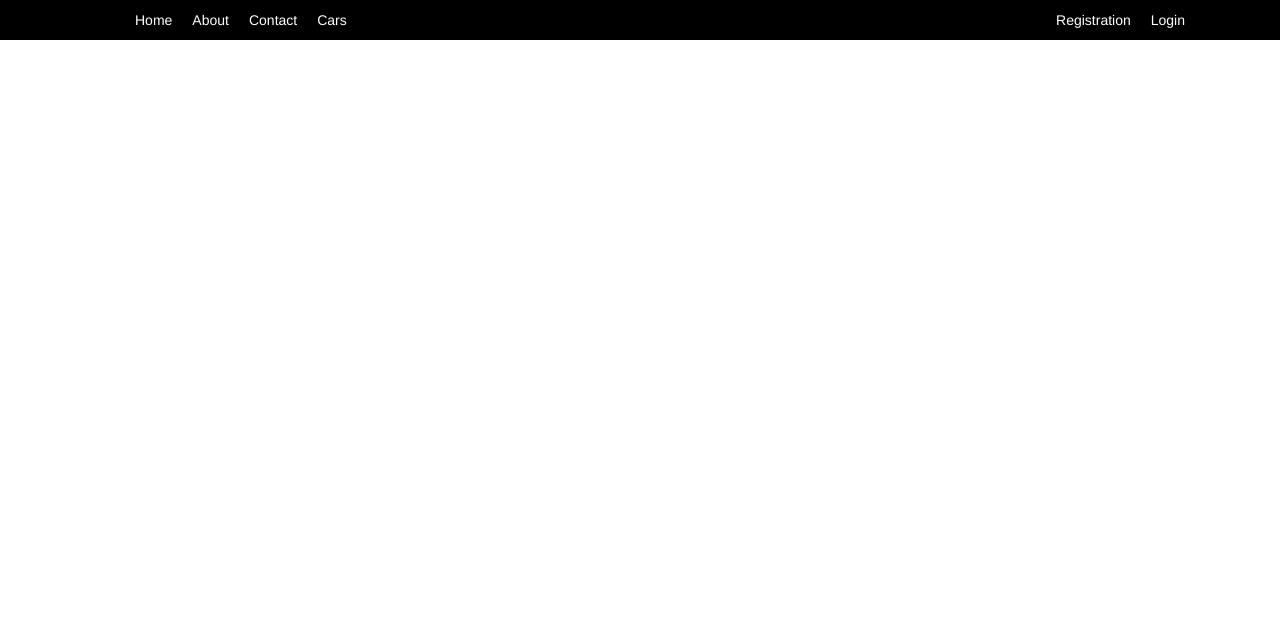
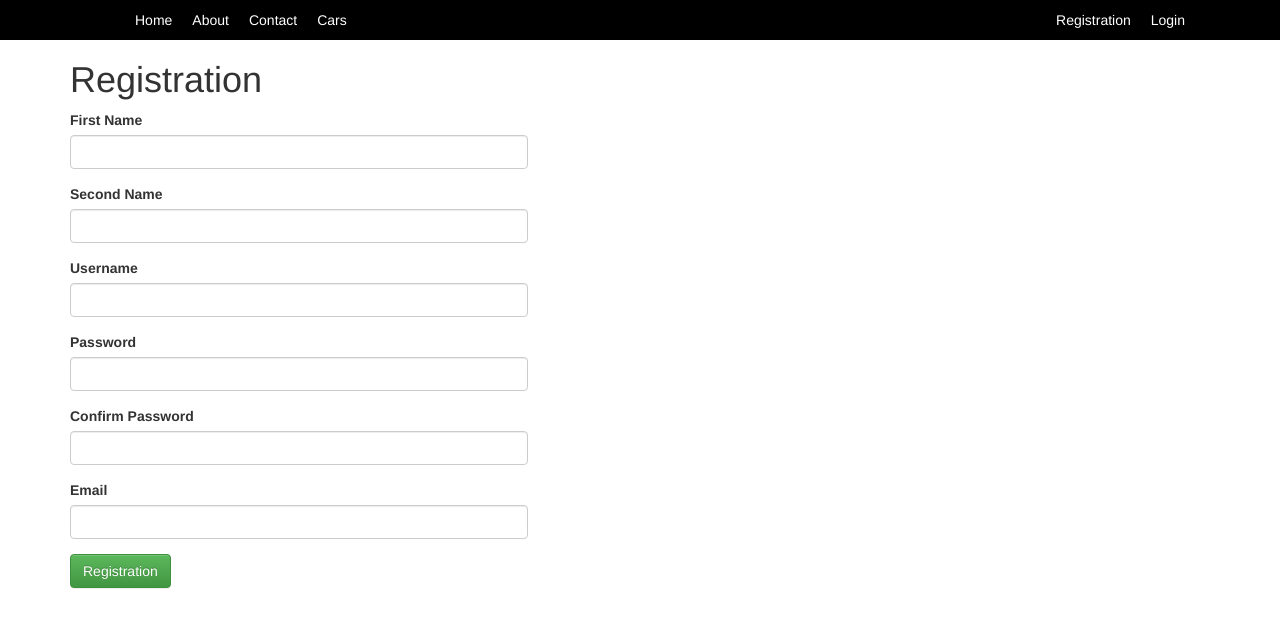
Before and after one commit to IvailoSakaliev/CarShop, an Angular app: page /registration in a window 1280 px wide. Before the commit this address led to /. Shown: the top 628 px of the page. Built offline with nearby package versions, Linux system fonts and the light colour scheme.

Commit message:
Add register component and servise

```diff
--- a/src/app/app.module.ts
+++ b/src/app/app.module.ts
@@ -5,6 +5,7 @@ import { UserModule } from "./user/user.module";
 import { NavigationComponent } from './navigation/navigation.component';
 import { FooterComponent } from './footer/footer.component';
 import { AppRoutesModule } from './router.module';
+import { HttpModule } from "@angular/http";
 
 @NgModule({
   declarations: [
@@ -14,6 +15,7 @@ import { AppRoutesModule } from './router.module';
   ],
   imports: [
     BrowserModule,
+    HttpModule,
     AppRoutesModule,
     UserModule
   ],
--- a/src/app/cars/car.component.html
+++ b/src/app/cars/car.component.html
@@ -1,18 +1,33 @@
 <h1>{{titleCars}}</h1>
 <div class="container">
     <div class="col-md-5">
-        <form action="">
+        <form (ngSubmit)= "submitCar()" #carForm = "ngForm">
             <div class="form-group">
                 <label for="name">Mark</label>
-                <input type="text" id="name" class="form-control" req>
+                <input type="text"
+                        id="name"
+                        class="form-control"
+                        [(ngModel)] = "car.name"
+                        name = "name"
+                        required>
             </div>
             <div class="form-group">
                 <label for="model">Model</label>
-                <input type="text" id="model" class="form-control" req>
+                <input type="text"
+                        id="model"
+                        class="form-control"
+                        [(ngModel)] = "car.model"
+                        name="model"
+                        required>
             </div>
             <div class="form-group">
                 <label for="year">Year</label>
-                <input type="text" id="year" class="form-control" req>
+                <input type="text"
+                        id="year"
+                        class="form-control"
+                        [(ngModel)] = "car.year"
+                        name="year"
+                        required>
             </div>
            <button type="submit" class="btn btn-success">Add</button>
         </form>
--- a/src/app/cars/cars.component.ts
+++ b/src/app/cars/cars.component.ts
@@ -3,12 +3,15 @@ import {Car} from "./cars";
 
 @Component({
     selector:'carform',
-    templateUrl: './car.component.html'
-
+    templateUrl: './car.component.html',
 })
 export class CarComponent{
     titleCars = "Cars";
-    engines  =  [1.2, 1.4 , 1.6 , 1.8 , 2.0 , 4.0];
 
     car = new Car('','','',0);
+
+    submitCar()
+    {
+        console.log(this.car);
+    }
 }
--- a/src/app/cars/cars.ts
+++ b/src/app/cars/cars.ts
@@ -2,7 +2,7 @@ export class Car
 {
     constructor(
         public name: string,
-        public modle: string,
+        public model: string,
         public engine: string,
         public year: number
     ){}
--- /dev/null
+++ b/src/app/user/reg/reg.component.html
@@ -0,0 +1,61 @@
+<h1>Registration</h1>
+<div class="contaainer">
+    <div class="row">
+        <div class="col-md-5">
+            <form (ngSubmit)= "submitRegistration()" #regForm = "ngForm">
+                <div class="form-group">
+                    <label for="firstName">First Name</label>
+                    <input type="text"
+                            class="form-control"
+                            id="firstName"
+                            name = "firstName"
+                            [(ngModel)]= "user.firstName">
+                </div>
+                <div class="form-group">
+                    <label for="secondName">Second Name</label>
+                    <input type="text"
+                            class="form-control"
+                            id="secondName"
+                            name = "secondName"
+                            [(ngModel)]= "user.secondName">
+                </div>
+                <div class="form-group">
+                    <label for="username">Username</label>
+                    <input type="text"
+                            class="form-control"
+                            id="username"
+                            name = "username"
+                            [(ngModel)]= "user.username">
+                </div>
+                <div class="form-group">
+                    <label for="password">Password</label>
+                    <input type="text"
+                            class="form-control"
+                            id="password"
+                            name = "password"
+                            [(ngModel)]= "user.password"
+                            #password = "ngModel">
+                </div>
+                <div class="form-group">
+                    <label for="confirmPassword">Confirm Password</label>
+                    <input type="text"
+                            class="form-control"
+                            id="confirmPassword"
+                            name = "confirmPassword"
+                            [(ngModel)]= "user.confirmPassword"
+                            #confirmPassword = "ngModel">
+                </div>
+                <span [hidden]= "password.value === confirmPassword.value || confirmPassword.pristine"></span>
+                <div class="form-group">
+                    <label for="email">Email</label>
+                    <input type="text"
+                            class="form-control"
+                            id="email"
+                            name = "email"
+                            [(ngModel)]= "user.email">
+                </div>
+                <button type="submit" class="btn btn-success">Registration</button>
+            </form>
+        </div>
+    </div>
+</div>
--- /dev/null
+++ b/src/app/user/reg/reg.component.ts
@@ -0,0 +1,17 @@
+import {Component} from "@angular/core";
+import {Registration} from "./reg"
+
+@Component({
+    selector: 'reg',
+    templateUrl: './reg.component.html'
+})
+
+
+export class RegistrationComponent{
+    user = new Registration();
+
+    submitRegistration()
+    {
+        console.log(this.user);
+    }
+}
--- /dev/null
+++ b/src/app/user/reg/reg.ts
@@ -0,0 +1,11 @@
+export class Registration
+{
+    constructor(
+        public firstName?: string,
+        public secondName?: string,
+        public username?: string,
+        public password?: string,
+        public confirmPassword?: string,
+        public email?: string,
+    ){}
+}
```
Also changed, not shown: src/app/router.module.ts (+6 -3 lines), src/app/user/reg/reg.servise.ts (added, +11 -0 lines).
